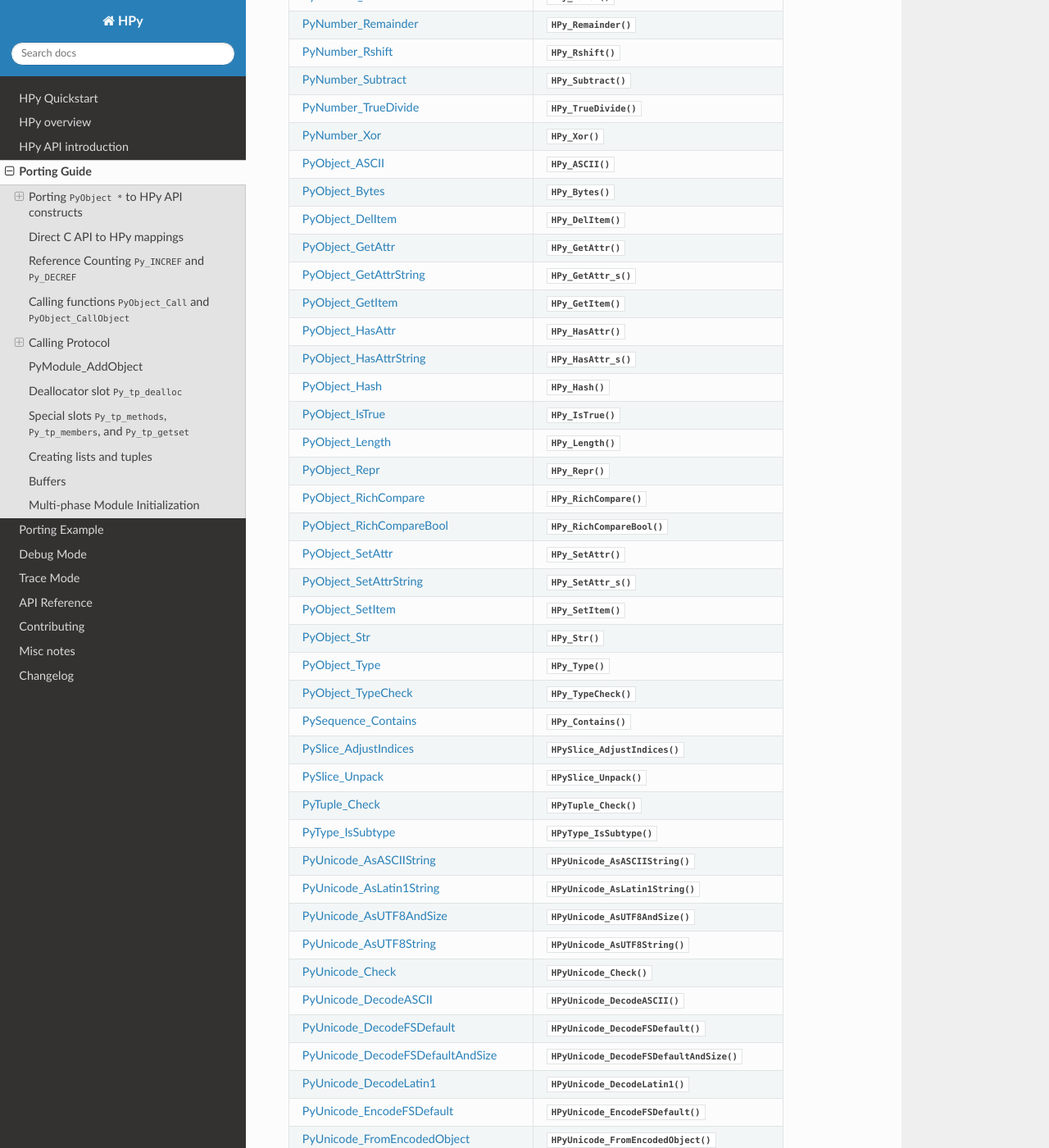
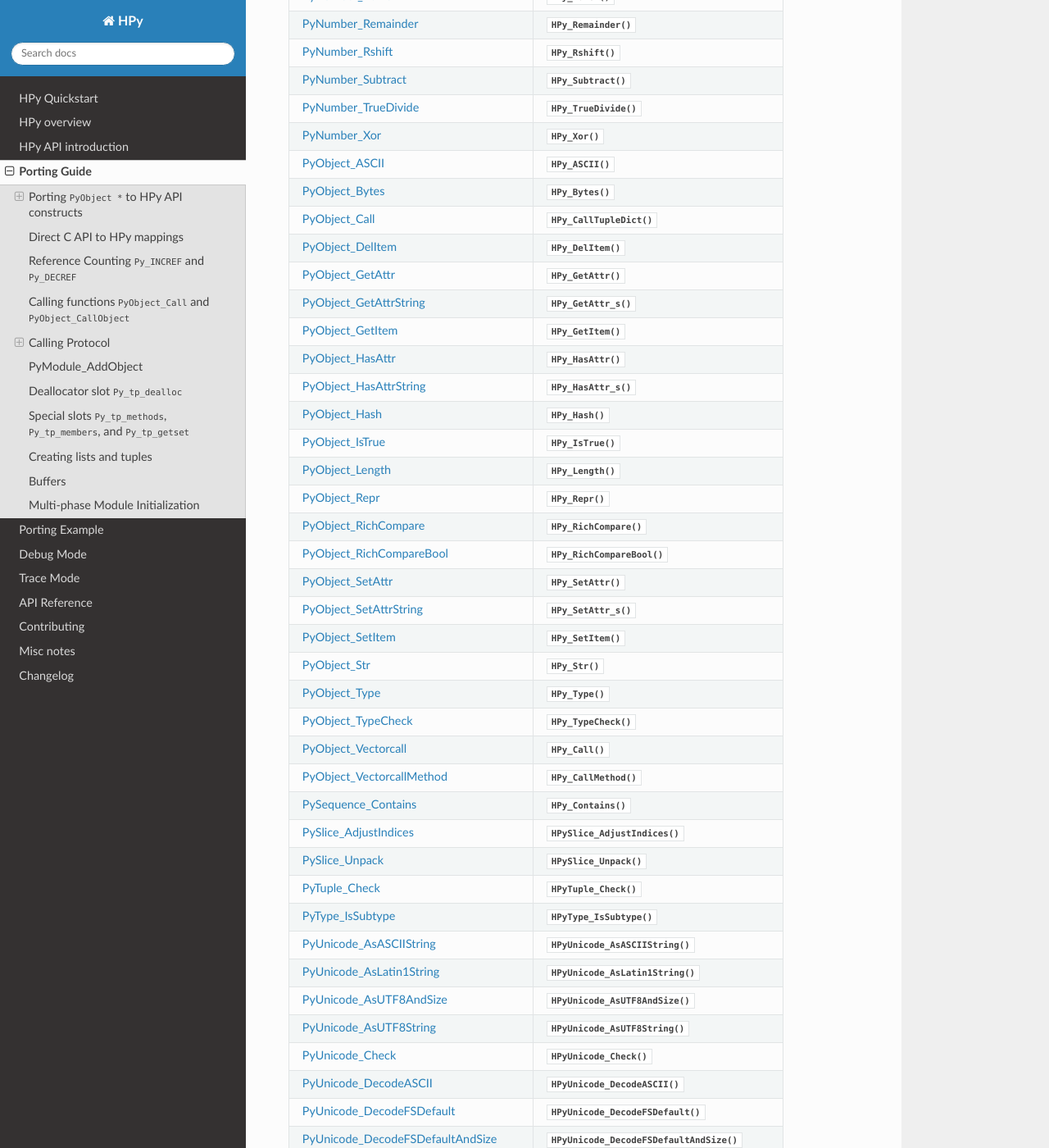
Before and after one commit to hpyproject/hpy, a Sphinx documentation site: the page built from docs/porting-guide.rst, in a window 1280 px wide and 1400 px high, scrolled down 5792 px. Shown: the whole window at 82% size. Built offline with Sphinx 7.4.7 and the Read the Docs theme 2.0.0, drawn with Linux system fonts in a browser that asks for light colours.

Commit message:
Write doc for HPy_Call, HPy_CallMethod, and HPy_CallTupleDict.

```diff
--- /dev/null
+++ b/docs/api-reference/hpy-call.rst
@@ -0,0 +1,5 @@
+HPy Call API
+============
+
+.. autocmodule:: autogen/public_api.h
+   :members: HPy_Call,HPy_CallMethod,HPy_CallTupleDict
--- a/docs/api-reference/index.rst
+++ b/docs/api-reference/index.rst
@@ -28,6 +28,7 @@
    hpy-ctx
    hpy-object
    hpy-type
+   hpy-call
    hpy-field
    hpy-global
    hpy-gil
--- a/docs/porting-guide.rst
+++ b/docs/porting-guide.rst
@@ -240,6 +240,7 @@
     `PyNumber_Xor <https://docs.python.org/3/c-api/number.html#c.PyNumber_Xor>`_                                                       :c:func:`HPy_Xor`
     `PyObject_ASCII <https://docs.python.org/3/c-api/object.html#c.PyObject_ASCII>`_                                                   :c:func:`HPy_ASCII`
     `PyObject_Bytes <https://docs.python.org/3/c-api/object.html#c.PyObject_Bytes>`_                                                   :c:func:`HPy_Bytes`
+    `PyObject_Call <https://docs.python.org/3/c-api/call.html#c.PyObject_Call>`_                                                       :c:func:`HPy_CallTupleDict`
     `PyObject_DelItem <https://docs.python.org/3/c-api/object.html#c.PyObject_DelItem>`_                                               :c:func:`HPy_DelItem`
     `PyObject_GetAttr <https://docs.python.org/3/c-api/object.html#c.PyObject_GetAttr>`_                                               :c:func:`HPy_GetAttr`
     `PyObject_GetAttrString <https://docs.python.org/3/c-api/object.html#c.PyObject_GetAttrString>`_                                   :c:func:`HPy_GetAttr_s`
@@ -258,6 +259,8 @@
     `PyObject_Str <https://docs.python.org/3/c-api/object.html#c.PyObject_Str>`_                                                       :c:func:`HPy_Str`
     `PyObject_Type <https://docs.python.org/3/c-api/object.html#c.PyObject_Type>`_                                                     :c:func:`HPy_Type`
     `PyObject_TypeCheck <https://docs.python.org/3/c-api/object.html#c.PyObject_TypeCheck>`_                                           :c:func:`HPy_TypeCheck`
+    `PyObject_Vectorcall <https://docs.python.org/3/c-api/call.html#c.PyObject_Vectorcall>`_                                           :c:func:`HPy_Call`
+    `PyObject_VectorcallMethod <https://docs.python.org/3/c-api/call.html#c.PyObject_VectorcallMethod>`_                               :c:func:`HPy_CallMethod`
     `PySequence_Contains <https://docs.python.org/3/c-api/sequence.html#c.PySequence_Contains>`_                                       :c:func:`HPy_Contains`
     `PySlice_AdjustIndices <https://docs.python.org/3/c-api/slice.html#c.PySlice_AdjustIndices>`_                                      :c:func:`HPySlice_AdjustIndices`
     `PySlice_Unpack <https://docs.python.org/3/c-api/slice.html#c.PySlice_Unpack>`_                                                    :c:func:`HPySlice_Unpack`
```
Also changed, not shown: 1 other file.
